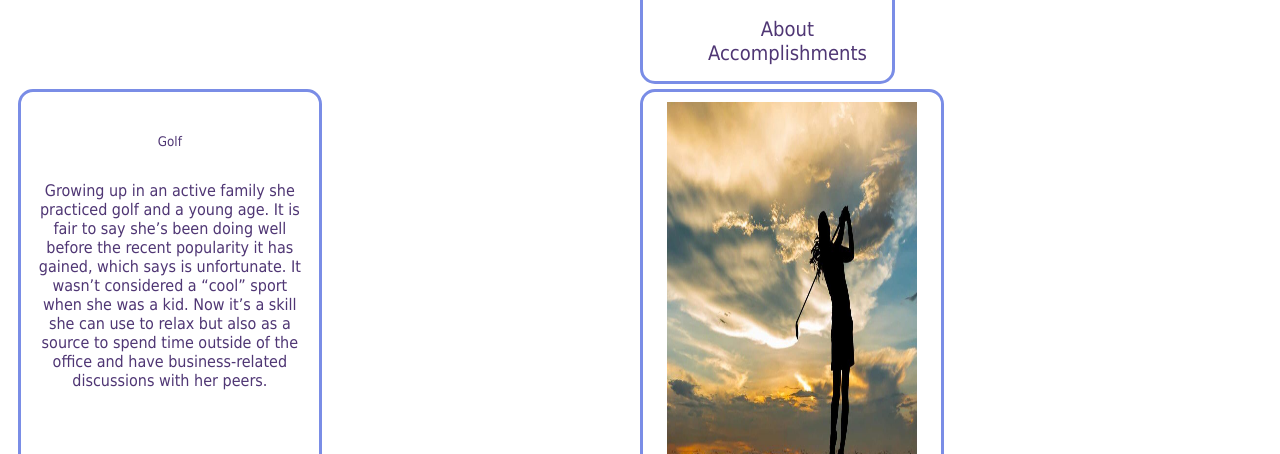
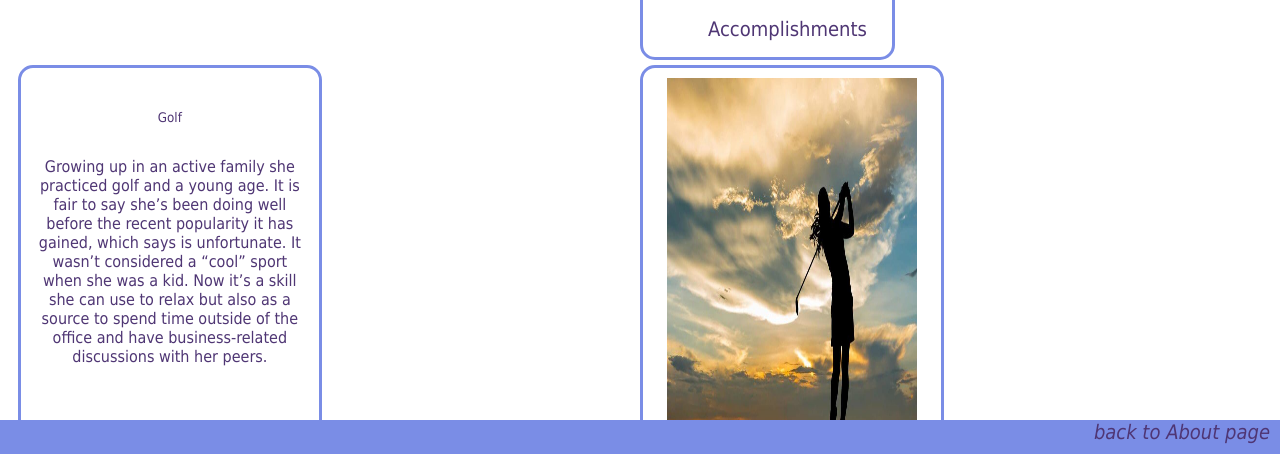
Before and after one commit to scottcacal/bioSite, a plain HTML site: page hobbies-page/hobbies.html in a window 1280 px wide. Shown: the part 346-800 px from the top of the page. Drawn offline with Linux system fonts and the light colour scheme.

Commit message:
Updated bioSite 9/20

```diff
--- a/hobbies-page/hobbies.html
+++ b/hobbies-page/hobbies.html
@@ -38,7 +38,7 @@
 		<div class="more2">
 			<h2>More About Jena</h2>
 			<ul>
-			<li><a href="../index.html">About</a>
+			<!--<li><a href="../index.html">About</a>-->
 			<li><a href="../accomplishments-page/accomplishments.html">Accomplishments</a>
 			</ul>
 		</div>
@@ -92,6 +92,10 @@
 </div>
 </div>
 
+<footer>
+	<!--<p>Copyright 2024 - Cacal</p>-->
+	<a href= "../index.html">back to About page</a>
+</footer>
 
 </body>
 
--- a/site.css
+++ b/site.css
@@ -220,3 +220,31 @@ a:active {
   color: #4F3674;
   text-decoration: underline;
 }
+
+footer a {
+	text-decoration: none;
+	color:white;
+}
+
+footer a:hover {
+	background-color: white;
+	color: #7A8DE6;
+	text-decoration: underline;
+}
+
+footer {
+	background: #7A8DE6;
+	position: fixed;
+	left: 0;
+	color: white;
+	font-weight: 400;
+	font-style: italic;
+	bottom: 0;
+	width: 100%;
+}
+
+footer a {
+	float: right;
+	padding-right: 10px;
+	padding-bottom: 10px;
+}
```
Also changed, not shown: accomplishments-page/accomplishments.html (+5 -1 lines), 2 other files.
